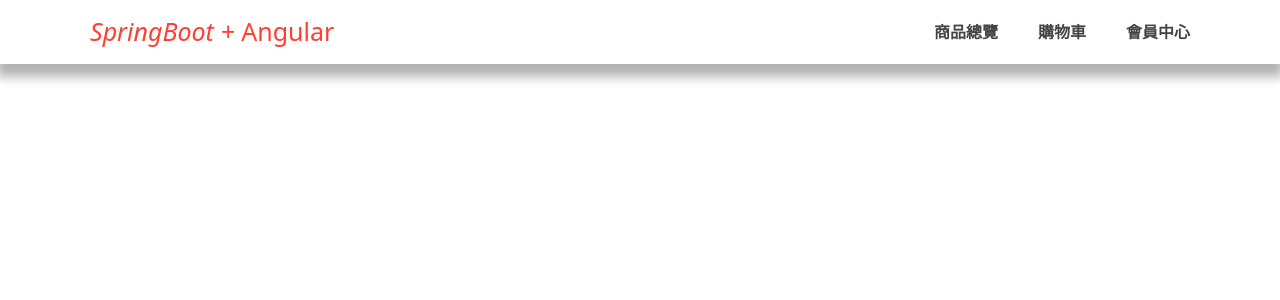
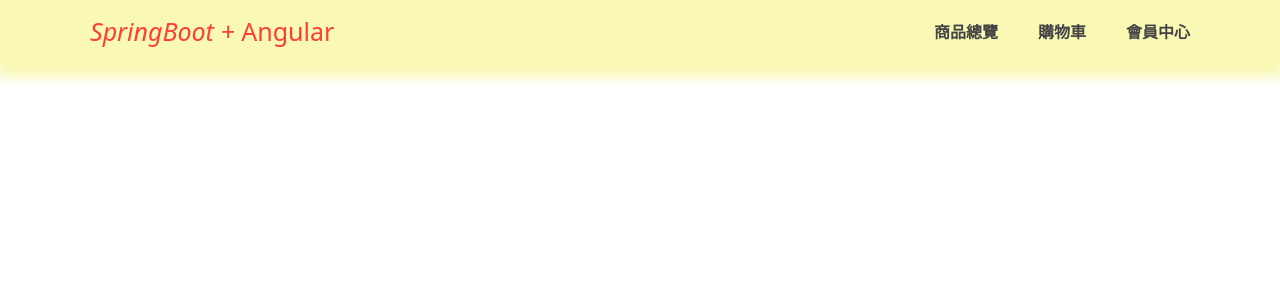
Before and after one commit to MinHao1103/springboot-mall, an Angular app in the folder webapp/: page / in a window 1280 px wide. Shown: the top 300 px of the page. Built offline with nearby package versions, Linux system fonts and the light colour scheme.

Commit message:
「Angular」首頁

```diff
--- a/webapp/src/app/shared/header/header.component.css
+++ b/webapp/src/app/shared/header/header.component.css
@@ -24,11 +24,10 @@ body {
   display: flex;
   align-items: center;
   width: 100vw;
-  background-color: #fff;
-  box-shadow: 0px 10px 10px 3px rgba(0, 0, 0, 0.3);
+  box-shadow: 0px 10px 10px 3px rgba(249, 248, 181);
   position: relative;
   padding: 0px 70px;
-  background-color: #fff;
+  background-color: rgb(249, 248, 181);
 }
 
 .navbar-logo {
```
